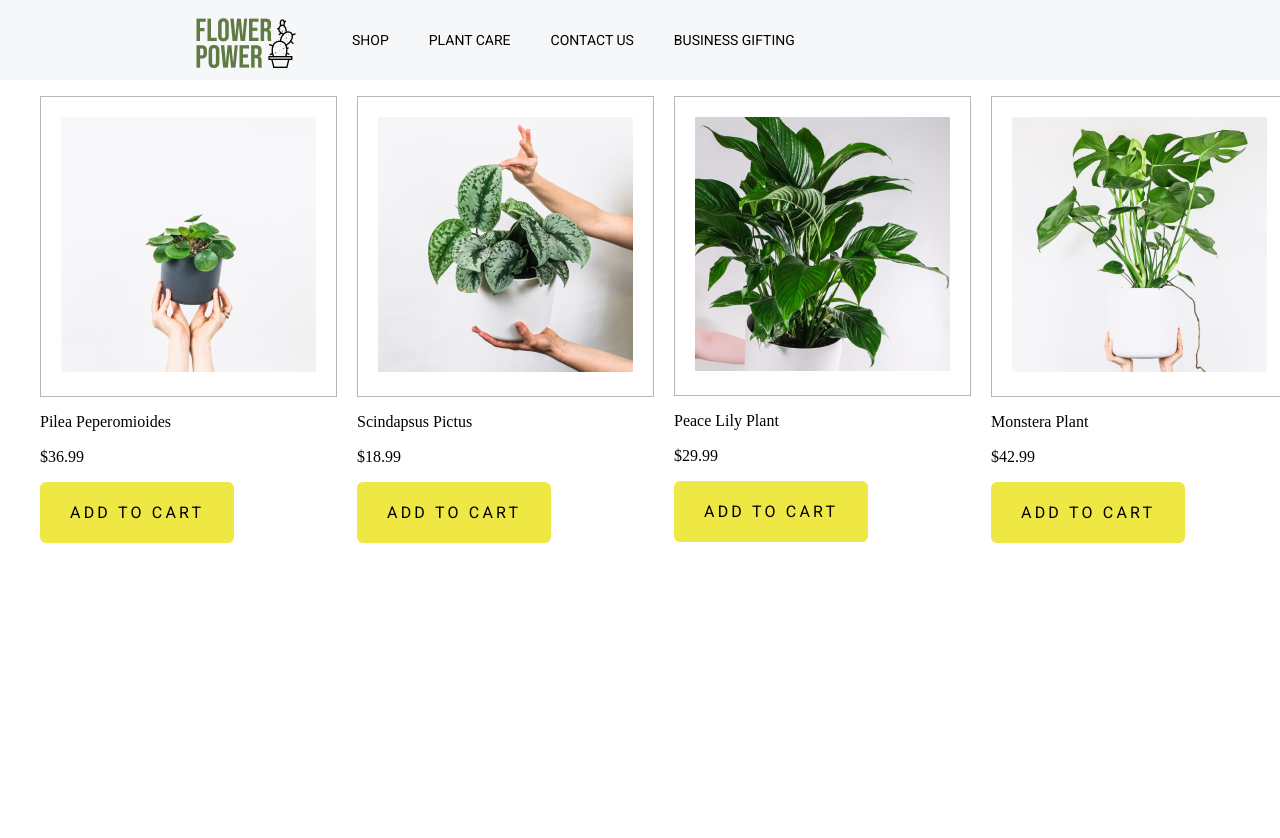
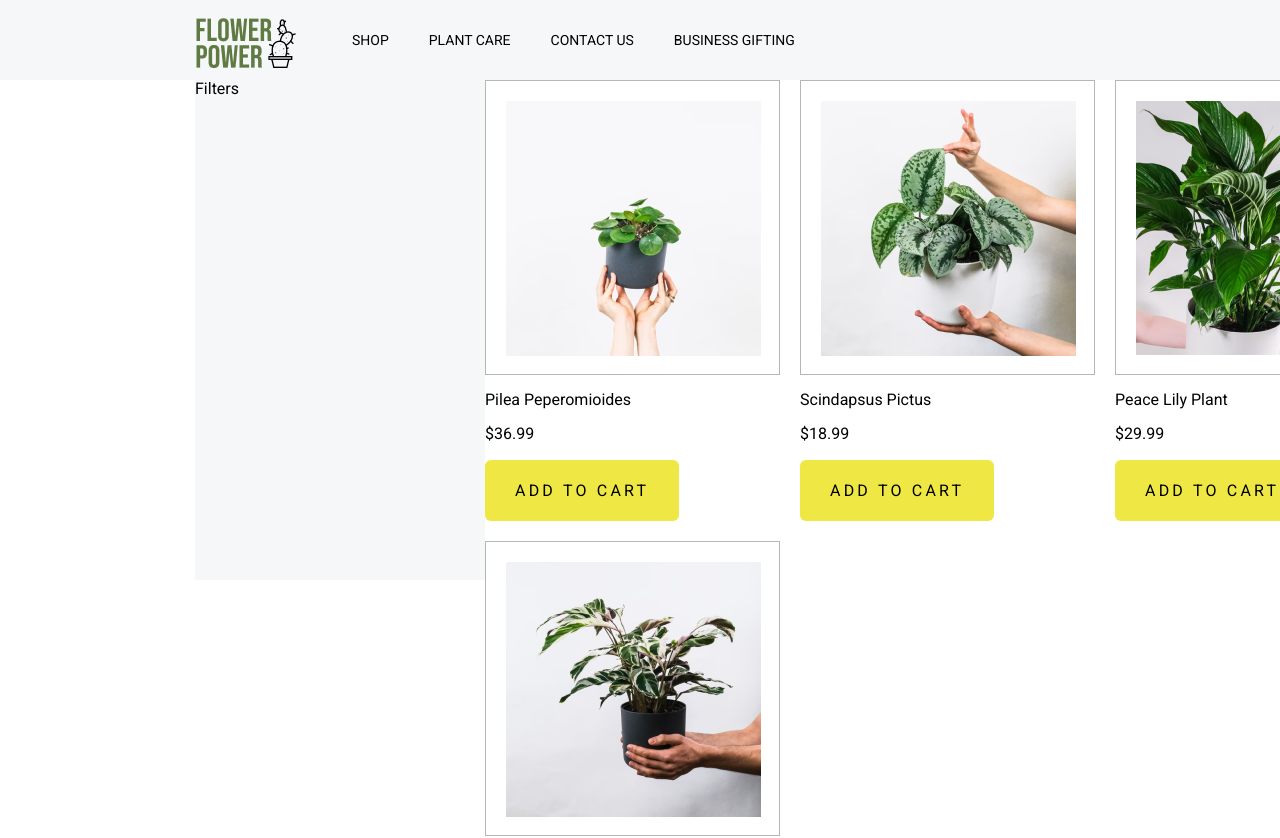
Before and after one commit to Mariia-Olena/flower-power, an Angular app: page / in a window 1280 px wide. Shown: the top 838 px of the page. Before the commit the page ends 800 px from the top, so only its background shows below. Built offline with nearby package versions, Linux system fonts and the light colour scheme.

Commit message:
added some styling to main landing

```diff
--- a/src/app/app.component.html
+++ b/src/app/app.component.html
@@ -22,7 +22,9 @@
       </nav>
     </div>
   </header>
-  <main>
+  <div class="container_content">
+    <main class="main">
+      <div class="filter">Filters</div>
       <ul class="card__list">
         <li *ngFor="let plant of plants" class="card__item">
           <div class="card__img_border">
@@ -37,3 +39,4 @@
       </ul>
     </main>
   </div>
+</div>
--- a/src/app/app.component.scss
+++ b/src/app/app.component.scss
@@ -38,10 +38,6 @@ $black: #000000;
   border-radius: 6px;
   padding: 20px 30px 20px 30px;
   text-align: center;
-}
-
-* {
-  box-sizing: border-box;
 }
 
 ul {
@@ -102,20 +98,32 @@ ul {
   @extend %subHead2;
 }
 
+.main {
+  display: flex;
+}
+
 .card__list {
   display: flex;
   flex-wrap: wrap;
-}
-
-.card__item {
-  margin-right: 20px;
+  gap: 20px;
+  margin: 0;
+  padding: 0;
+  width: 1240px;
 }
 
 .card__img_border {
   @extend %card;
   padding: 20px;
+  height: 295px;
+  width: 295px;
 }
 
 .card__button {
   @extend %batton;
 }
+
+.filter {
+  width: 290px;
+  height: 500px;
+  background-color: $lightGrey;
+}
--- a/src/app/app.component.ts
+++ b/src/app/app.component.ts
@@ -61,5 +61,10 @@ export class AppComponent {
       price: '42.99',
       img: 'assets/plants/image_58.png',
     },
+    {
+      name: 'calathea lietzei',
+      price: '13.99',
+      img: 'assets/plants/image_64.png',
+    },
   ];
 }
--- a/src/styles.scss
+++ b/src/styles.scss
@@ -1,3 +1,11 @@
 /* You can add global styles to this file, and also import other style files */
 @import "normalize.css/normalize.css";
 @import url("https://fonts.googleapis.com/css2?family=Roboto&display=swap");
+
+* {
+  box-sizing: border-box;
+}
+
+body {
+  font-family: Roboto;
+}
```
Also changed, not shown: src/assets/plants/image_64.png (added). Lines whose indentation alone changed are shown as unchanged.
